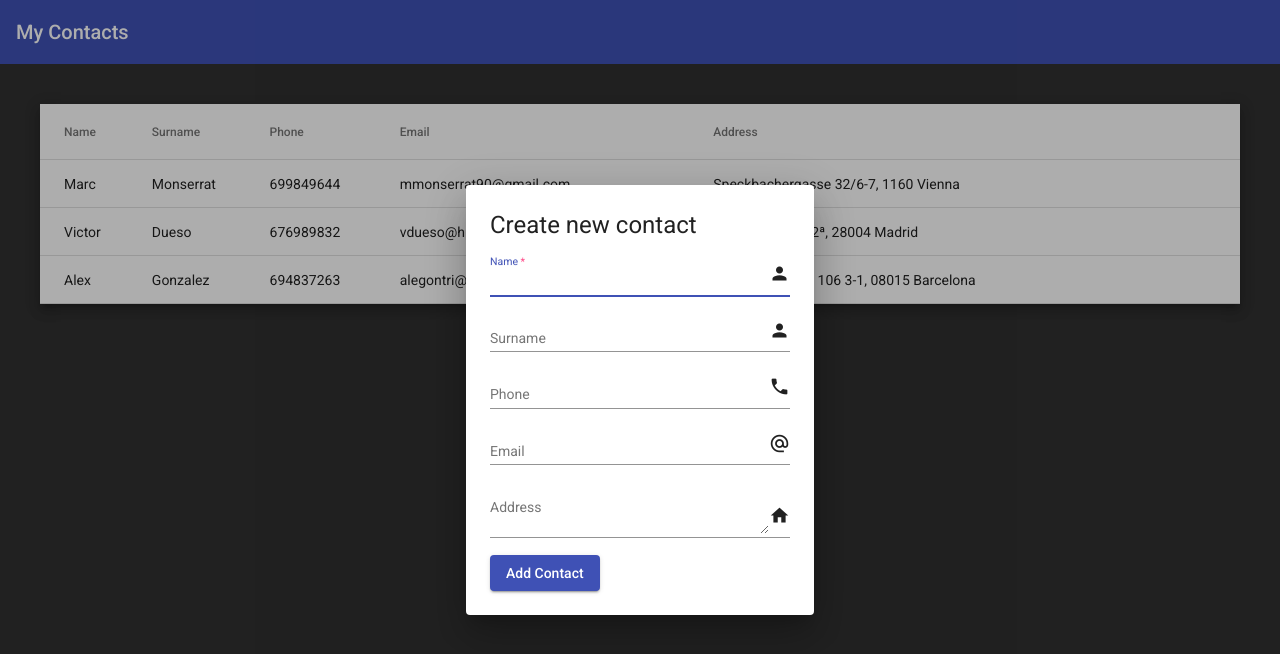
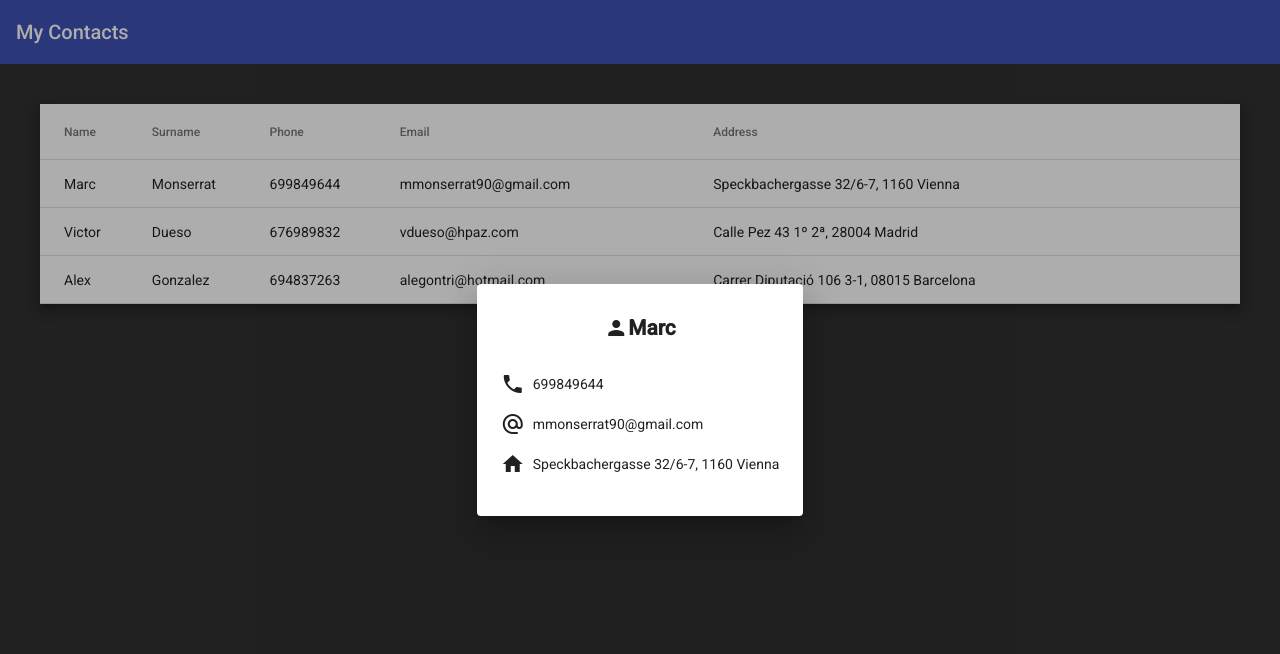
Before and after one commit to munsa/contacts-book, an Angular app: page / in a window 1280 px wide. Both pictures are taken after a click on the element 640 px from the left and 184 px from the top of the page. Shown: the top 654 px of the page. Built offline with nearby package versions, Linux system fonts and the light colour scheme.

Commit message:
contact detail window

```diff
--- a/src/app/app.module.ts
+++ b/src/app/app.module.ts
@@ -12,13 +12,15 @@ import { MatButtonModule } from '@angular/material/button';
 import { ContactListComponent } from './components/contact-list/contact-list.component';
 import { NewContactWindowComponent } from './components/new-contact-window/new-contact-window.component';
 import {FormsModule, ReactiveFormsModule} from '@angular/forms';
+import { ContactDetailWindowComponent } from './components/contact-detail-window/contact-detail-window.component';
 
 
 @NgModule({
   declarations: [
     AppComponent,
     ContactListComponent,
-    NewContactWindowComponent
+    NewContactWindowComponent,
+    ContactDetailWindowComponent
   ],
   imports: [
     BrowserAnimationsModule,
--- /dev/null
+++ b/src/app/components/contact-detail-window/contact-detail-window.component.html
@@ -0,0 +1,16 @@
+<div class="contact-detail-item header">
+  <mat-icon matSuffix aria-label="Contact name icon">person</mat-icon>
+  {{contact.name}}
+</div>
+<div class="contact-detail-item">
+  <mat-icon matSuffix class="icon" aria-label="Contact phone icon">phone</mat-icon>
+  {{contact.phone}}
+</div>
+<div class="contact-detail-item">
+  <mat-icon matSuffix class="icon" aria-label="Contact email icon">alternate_email</mat-icon>
+  {{contact.email}}
+</div>
+<div class="contact-detail-item">
+  <mat-icon matSuffix class="icon" aria-label="Contact address icon">home</mat-icon>
+  {{contact.address}}
+</div>
--- /dev/null
+++ b/src/app/components/contact-detail-window/contact-detail-window.component.scss
@@ -0,0 +1,16 @@
+.contact-detail-item {
+  display: flex;
+  align-items: center;
+  margin-bottom: 1rem;
+
+  &.header {
+    justify-content: center;
+    font-size: 1.3rem;
+    font-weight: bold;
+    margin: 0.5rem 0 2rem 0;
+  }
+
+  .icon {
+    margin-right: 0.5rem;
+  }
+}
--- /dev/null
+++ b/src/app/components/contact-detail-window/contact-detail-window.component.ts
@@ -0,0 +1,21 @@
+import { Component, OnInit, Optional, Inject } from '@angular/core';
+import { MAT_DIALOG_DATA } from '@angular/material/dialog';
+import {Contact} from '../../model/contact.model';
+
+@Component({
+  selector: 'contact-detail-window',
+  templateUrl: './contact-detail-window.component.html',
+  styleUrls: ['./contact-detail-window.component.scss']
+})
+export class ContactDetailWindowComponent implements OnInit {
+
+  public contact: Contact;
+
+  constructor(@Optional() @Inject(MAT_DIALOG_DATA) public data: any) {
+    this.contact = data.contact;
+  }
+
+  ngOnInit(): void {
+  }
+
+}
--- a/src/app/components/contact-list/contact-list.component.html
+++ b/src/app/components/contact-list/contact-list.component.html
@@ -22,7 +22,7 @@
 
   <tr mat-header-row *matHeaderRowDef="displayedColumns"></tr>
   <tr mat-row
-      *matRowDef="let row; columns: displayedColumns;"
+      *matRowDef="let contact; columns: displayedColumns;"
       class="contact-row"
-      (click)="openNewContactWindow(row)"></tr>
+      (click)="openContactWindow(contact)"></tr>
 </table>
--- a/src/app/components/contact-list/contact-list.component.ts
+++ b/src/app/components/contact-list/contact-list.component.ts
@@ -3,6 +3,7 @@ import {Contact} from '../../model/contact.model';
 import {SelectionModel} from '@angular/cdk/collections';
 import {MatDialog} from '@angular/material/dialog';
 import {NewContactWindowComponent} from '../new-contact-window/new-contact-window.component';
+import {ContactDetailWindowComponent} from '../contact-detail-window/contact-detail-window.component';
 
 @Component({
   selector: 'contact-list',
@@ -45,7 +46,15 @@ export class ContactListComponent implements OnInit {
   ngOnInit(): void {
   }
 
-  openNewContactWindow(row) {
+  openContactWindow(selectedContact: Contact) {
+    const dialogRef = this.dialog.open(ContactDetailWindowComponent, {data: {contact: selectedContact}});
+
+    dialogRef.afterClosed().subscribe(result => {
+      console.log(`Dialog result: ${result}`);
+    });
+  }
+
+  openNewContactWindow() {
     const dialogRef = this.dialog.open(NewContactWindowComponent);
 
     dialogRef.afterClosed().subscribe(result => {
```
Also changed, not shown: 1 other file (tests, documents, lock files or other folders).
